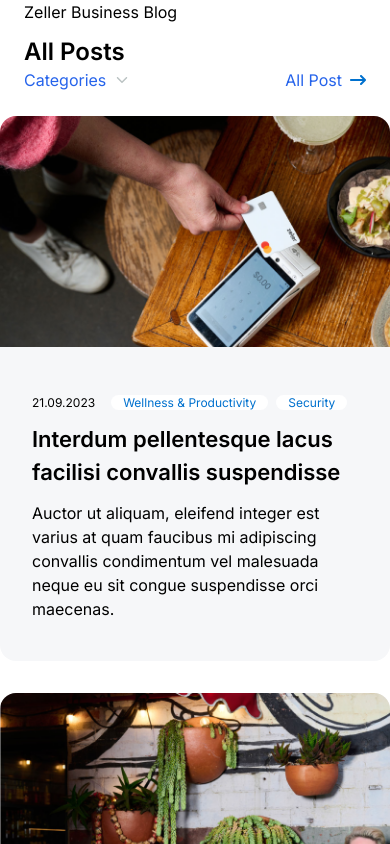
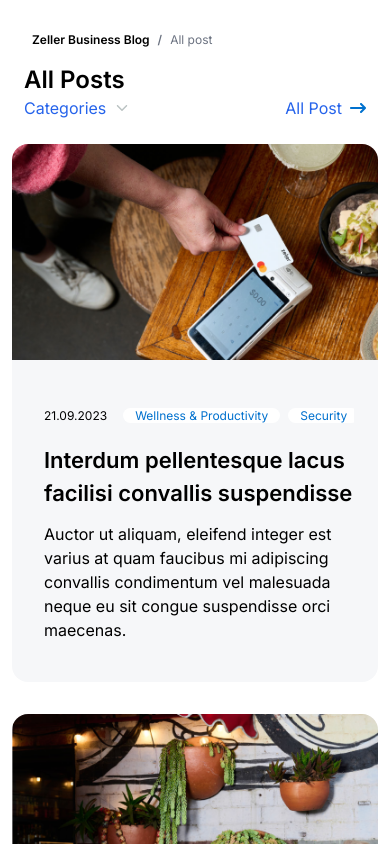
Before and after one commit to Markush-dev/Blog-card-nextjs, a Next.js app: page /posts in a window 390 px wide. Shown: the top 844 px of the page. Built offline with nearby package versions, Linux system fonts and the light colour scheme.

Commit message:
fix: added category scroll, changed breadcrumb style

```diff
--- a/src/app/mockDataReportPage.ts
+++ b/src/app/mockDataReportPage.ts
@@ -23,16 +23,23 @@ export const imagesMobile = [
 ];
 
 export const breadcrumbItems = [
-  { label: 'Zeller Business Blog', url: '/posts' },
+  { label: 'Zeller Business Blog', url: '/' },
   { label: 'Reports', url: '/reports' },
+  { label: 'Zeller Small Business Resilience Report', url: '' },
 ];
 
 export const breadcrumbItemsPostPage = [
-  { label: 'Zeller Business Blog', url: '/posts' },
-  { label: 'Posts', url: '/post' },
+  { label: 'Zeller Business Blog', url: '/' },
+  { label: 'Posts', url: '/posts' },
+  { label: 'How to Know if Your Business is Successful', url: '' },
 ];
 
 export const breadcrumbItemsPostPageCategory = [
   { label: 'Zeller Business Blog', url: '/posts' },
   { label: 'Categories', url: '/categories' },
 ];
+
+export const breadcrumbItemsAllPost = [
+  { label: 'Zeller Business Blog', url: '/' },
+  { label: 'All post', url: '/posts' },
+];
--- a/src/app/page.tsx
+++ b/src/app/page.tsx
@@ -14,7 +14,7 @@ export default function Home() {
     <>
       <div className='sm:px-20'>
         <BlogCardHeader title='Zeller Business Blog' />
-        <div className='flex flex-col gap-16'>
+        <div className='flex flex-col items-center gap-16 '>
           <BlogCard
             data={dataCard[0]}
             configuration={BLOG_CARD_DEFAULT_CONFIG}
@@ -28,7 +28,7 @@ export default function Home() {
       </div>
       <div className='flex flex-col bg-gray-50 py-10 sm:px-20'>
         <BlogCardHeader title='Zeller Partner Hub' />
-        <div className='flex flex-col gap-16'>
+        <div className='flex flex-col items-center gap-16'>
           <BlogCard
             data={dataColorCard}
             configuration={BLOG_CARD_CONFIG}
--- a/src/app/posts/page.tsx
+++ b/src/app/posts/page.tsx
@@ -6,13 +6,18 @@ import BlogCardList from '@/components/Blog/BlogCardList';
 import { dataCard, dataSubscribe } from '@/app/mockBlogData';
 
 import { CARD_DEFAULT_STYLE_CONFIG, CARD_SUBSCRIBE_CONFIG } from '@/app/config';
+import Breadcrumb from '@/components/Breadcrumb';
+import { breadcrumbItemsAllPost } from '@/app/mockDataReportPage';
 
 const PostsPage = () => {
   const mockDataRowCard = [...dataCard.slice(1), ...dataCard.slice(1)];
   return (
     <>
       <div className='md:px-20'>
-        <BlogCardHeader title='All Posts' subtitle='Zeller Business Blog' />
+        <div className='mb-4'>
+          <Breadcrumb items={breadcrumbItemsAllPost} />
+        </div>
+        <BlogCardHeader title='All Posts' />
         <div className='flex flex-col gap-8'>
           <BlogCardList data={mockDataRowCard} configuration={CARD_DEFAULT_STYLE_CONFIG} />
         </div>
--- a/src/components/Blog/BlogCard/BlogCard.tsx
+++ b/src/components/Blog/BlogCard/BlogCard.tsx
@@ -59,7 +59,7 @@ const BlogCard: React.FC<BlogCardProps> = ({ data, configuration }) => {
   }, [changeImagePosition, styles.customBlockStyles]);
 
   const contentClassName = useMemo(() => {
-    const baseClassName = 'flex flex-col';
+    const baseClassName = 'flex flex-col overflow-hidden';
     const customContentStylesClassName = styles.contentStyles || '';
     const marginClassName = margin || '';
     const contentWidthClassName = configWidth || '';
@@ -90,10 +90,15 @@ const BlogCard: React.FC<BlogCardProps> = ({ data, configuration }) => {
       <div
         className={contentClassName}
       >
-        <header className='text-xs'>
-          {date && <time className='mr-4' dateTime={date}>
+        <header className='text-xs flex items-center'>
+          <div className='mr-4 h-6'>
+            {date && (
+              <time dateTime={date}>
                 {date}
-          </time>}
+              </time>
+            )}
+          </div>
+          <div className='overflow-x-auto h-6 whitespace-nowrap max-w-[240px] sm:max-w-full'>
             {categories && categories.map((category, index) => (
               <span
                 key={index}
@@ -102,7 +107,10 @@ const BlogCard: React.FC<BlogCardProps> = ({ data, configuration }) => {
                  {category}
               </span>
             ))}
+          </div>
         </header>
+
+
         <h2 className={`${fontSizeTitle || 'text-[22px]'} font-semibold`}>{title}</h2>
         <p>{content}</p>
         {hasBtn && btnName && <CustomBtn name={btnName} />}
--- a/src/components/Blog/BlogCardList/BlogCardList.tsx
+++ b/src/components/Blog/BlogCardList/BlogCardList.tsx
@@ -11,7 +11,7 @@ interface BlogCardProps {
 
 const BlogCardList: FC<BlogCardProps> = ({ data, configuration, differentColor }) => {
   return (
-    <div className='grid grid-cols-1 sm:grid-cols-2 md:grid-cols-2 lg:grid-cols-3 gap-8'>
+    <div className='grid grid-cols-1 px-3 sm:px-0 sm:grid-cols-2 md:grid-cols-2 lg:grid-cols-3 gap-8'>
       {data.map((item, index) => (
         <BlogCard
           data={item}
--- a/src/components/Blog/types.ts
+++ b/src/components/Blog/types.ts
@@ -5,5 +5,4 @@ export interface BlogData {
   categories?: string[];
   title: string;
   content: string;
-  bgColorCard?: string;
 }
--- a/src/components/Breadcrumb/Breadcrumb.tsx
+++ b/src/components/Breadcrumb/Breadcrumb.tsx
@@ -12,10 +12,10 @@ export interface BreadcrumbProps {
 
 const Breadcrumb: FC<BreadcrumbProps> = ({ items }) => {
   return (
-    <nav className='self-start mt-8 pl-8 text-xs' aria-label="Breadcrumb">
-      <ol className="flex space-x-2">
+    <nav className='self-start flex mt-8 pl-8 text-xs' aria-label="Breadcrumb">
+      <ol className="flex shrink-0 space-x-2">
         {items.map((item, index) => (
-          <li key={index} className={`${index === items.length - 1 ? 'font-normal' : 'font-semibold'}`}>
+          <li key={index} className={`${index === items.length - 1 ? 'font-normal text-gray-500' : 'font-semibold'}`}>
             {index === items.length - 1 ? (
               item.label
             ) : (
```
Lines whose indentation alone changed are shown as unchanged.
